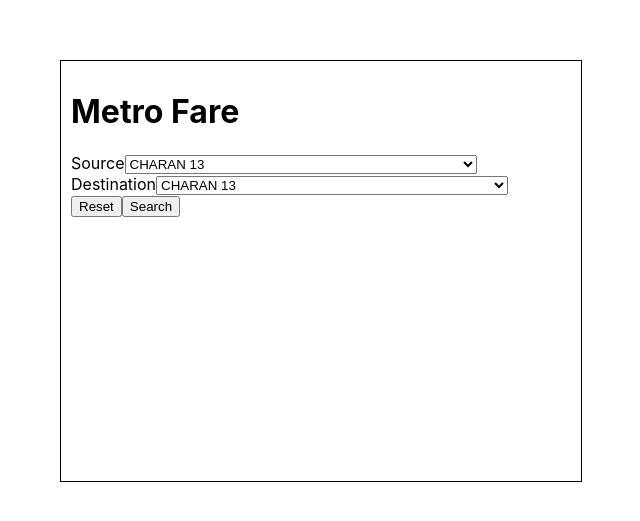
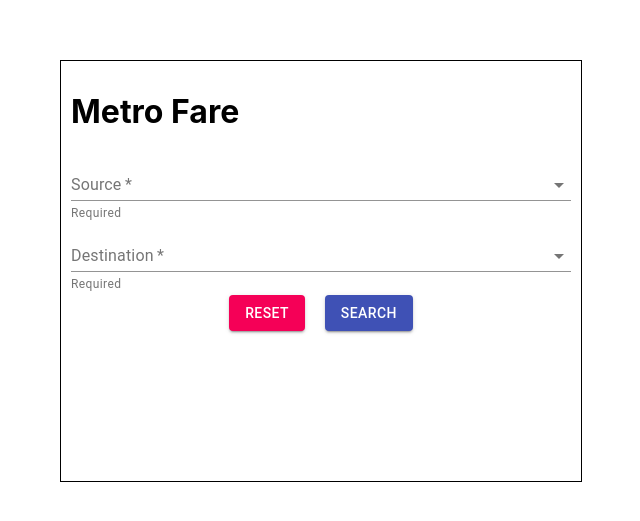
Before and after one commit to hspotlight/metro-fare, a React (Create React App) app: page / in a window 1280 px wide. Shown: the part 129-650 px from the top of the page, without its empty margins (319-959 px from the left). Built offline with nearby package versions, Linux system fonts and the light colour scheme.

Commit message:
MF-000 use material for button and select

```diff
--- a/src/components/Calculator.tsx
+++ b/src/components/Calculator.tsx
@@ -1,6 +1,7 @@
 import React, { useState } from "react";
 import { FareService } from "../services/fare.service";
 import { METRO_STATION, MRT_BLUE_LINE } from "../types/MetroStation";
+import { Button, Select, InputLabel, FormControl, FormHelperText } from "@material-ui/core";
 
 function Calculator() {
   const [source, setSource] = useState<string>('');
@@ -26,28 +27,49 @@ function Calculator() {
         height: 400,
         border: "black 1px solid",
         padding: "10px",
+        display: 'flex',
+        flexDirection: 'column',
       }}
     >
       <h1>Metro Fare</h1>
-      <SelectComponent title="Source" onChange={setSource}/>
-      <br />
-      <SelectComponent title="Destination" onChange={setDestination}/>
-      <br />
-      <button onClick={resetForm}>Reset</button>
-      <button onClick={calculateRoute}>Search</button>
-      {fare && fare}
+      <SelectComponent title="Source" value={source} onChange={setSource} />
+      <SelectComponent
+        title="Destination"
+        value={destination}
+        onChange={setDestination}
+      />
+      <section style={{display: 'flex', width: '100%', justifyContent: 'center'}}>
+        <Button variant="contained" color="secondary" onClick={resetForm}>
+          Reset
+        </Button>
+        <Button variant="contained" color="primary" onClick={calculateRoute} style={{marginLeft: '20px'}}>
+          Search
+        </Button>
+      </section>
     </div>
   );
 }
 
-const SelectComponent = ({ title, onChange}: {title: string, onChange: Function}) => {
+const SelectComponent = ({ title, value, onChange}: {title: string, value: string, onChange: Function}) => {
+
+  const selectElementId = title + "-native-required";
   const getLabel = (key: string): string => {
     return key.replace("_", " ");
   }
+
   return (
-    <>
-      <span>{title}</span>
-      <select onChange={(e) => onChange(e.target.value)}>
+    <FormControl required>
+      <InputLabel htmlFor={selectElementId}>{title}</InputLabel>
+      <Select
+        native
+        onChange={(e) => onChange(e.target.value)}
+        name={title}
+        value={value}
+        inputProps={{
+          id: selectElementId,
+        }}
+      >
+        <option value="" disabled></option>
         {Object.keys(MRT_BLUE_LINE).map((stationKey) => {
           return (
             <option key={stationKey} value={stationKey}>
@@ -55,8 +77,9 @@ const SelectComponent = ({ title, onChange}: {title: string, onChange: Function}
             </option>
           );
         })}
-      </select>
-    </>
+      </Select>
+      <FormHelperText>Required</FormHelperText>
+    </FormControl>
   );
 }
 
```
